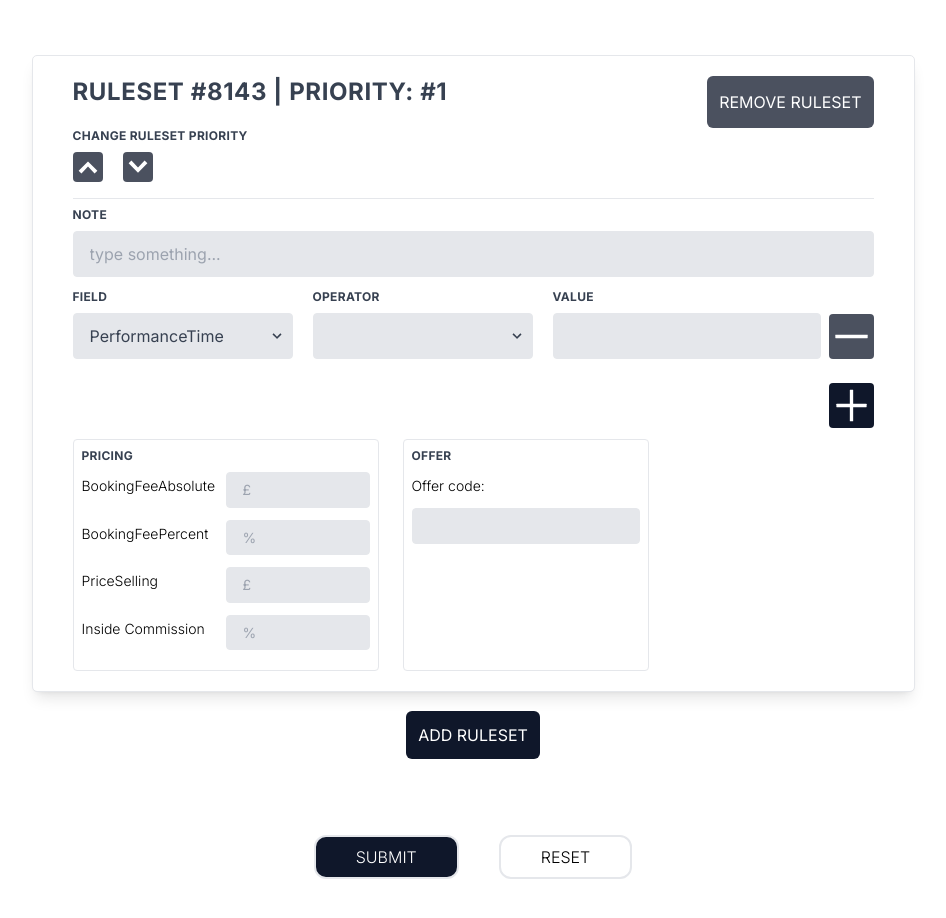
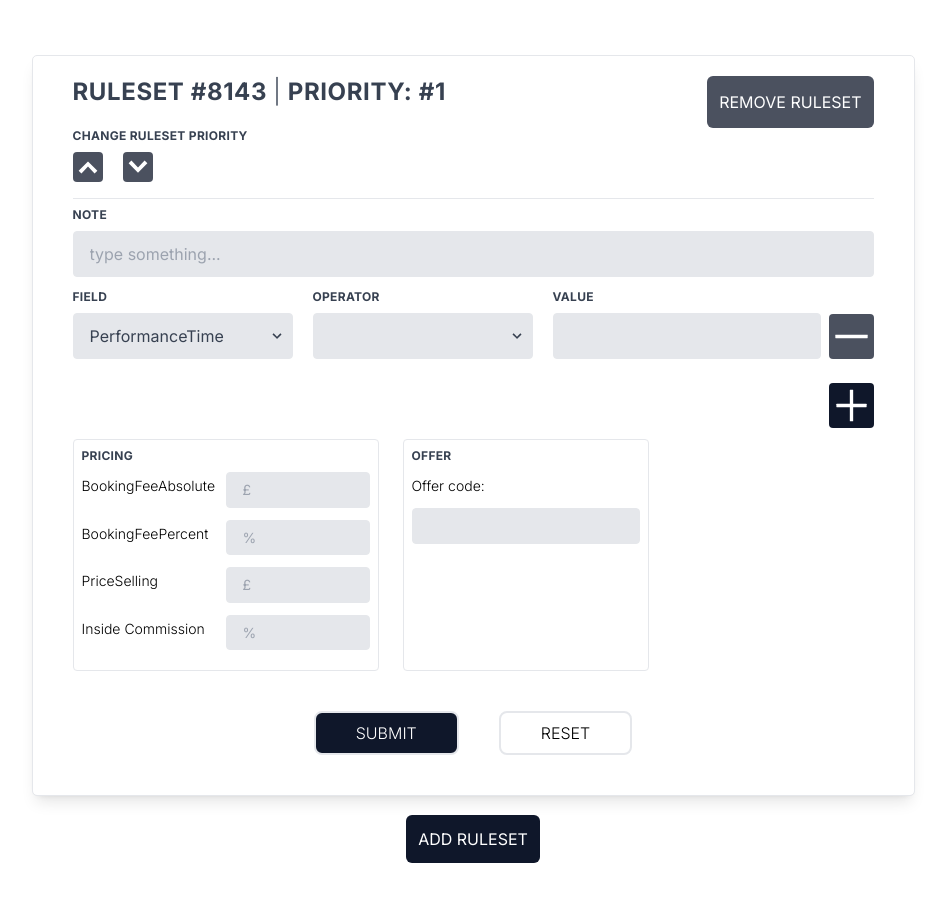
Before and after one commit to RadimKotajnyDev/matrix-price-react, a React (Vite) app: page / in a window 1280 px wide. Shown: the whole page, without its empty margins (167-1113 px from the left). Built offline with nearby package versions, Linux system fonts and the light colour scheme.

Commit message:
fix this commit please

```diff
--- a/src/App.tsx
+++ b/src/App.tsx
@@ -61,14 +61,14 @@ export default function App() {
 
     const operatorsInRuleset = [
         {
-            id: 0,
+            id: 1,
             OperatorsPerField: [
-                {id: 0, operators: defaultOperators}
+                {id: 1, operators: defaultOperators}
             ]
         }
     ]
 
-    const [mappedOperatorArr, setMappedOperatorArr] = useState(operatorsInRuleset);
+    const [mappedOperatorArr, setMappedOperatorArr] = useState([...operatorsInRuleset]);
 
     /** Mapping **/
     function mapOperators(name: string, Ruleset: number, Field: number) {
@@ -114,6 +114,10 @@ export default function App() {
     }
 
     const addFieldHandler = (index: number) => {
+        operatorsInRuleset[index - 1].OperatorsPerField.push({
+            id: index, operators: defaultOperators
+        })
+        setMappedOperatorArr([...operatorsInRuleset])
         const newField: any = {
             id: Ruleset[index - 1].fields.length + 1,
             field: "PerformanceTime",
@@ -126,6 +130,7 @@ export default function App() {
         Ruleset[index - 1].fields.push(newField);
         setRuleset([...Ruleset]);
     }
+
     const remapFieldsIds = (fields: any[]) => {
         return fields.map((field, index) => {
             return {
@@ -143,6 +148,7 @@ export default function App() {
         updatedRuleset[rulesetIndex].fields = remapFieldsIds(updatedFields);
         setRuleset(updatedRuleset);
     };
+
     const handleChange = (event: any, rulesetId: number, fieldId: number) => {
         const {name, value} = event.target;
         setRuleset(prevState => {
@@ -174,9 +180,9 @@ export default function App() {
     };
 
     //TODO: delete code before deploy
-    useEffect(() => {
+    /*useEffect(() => {
         console.log(Ruleset)
-    }, [Ruleset])
+    }, [Ruleset]) */
     useEffect(() => console.log(mappedOperatorArr), [mappedOperatorArr])
 
     const deleteRulesetHandler = (priority: number) => {
@@ -190,7 +196,6 @@ export default function App() {
         setMappedOperatorArr(filteredOptions)
     }
     const AddRulesetHandler = () => {
-        //TODO: add operators
         operatorsInRuleset.push(
             {
                 id: Ruleset.length + 1,
@@ -199,11 +204,11 @@ export default function App() {
                 ]
             }
         )
-        setMappedOperatorArr(operatorsInRuleset)
+        setMappedOperatorArr([...operatorsInRuleset])
         // check if IDs are duplicated
         let newID = Math.floor(Math.random() * 9000) + 1000;
         for (let i = 0; i < Ruleset.length; i++) {
-            console.log(i)
+            //console.log(i)
             if (Ruleset[i].id == newID) {
                 newID = Math.floor(Math.random() * 9000) + 1000;
                 i = 0;
@@ -250,11 +255,13 @@ export default function App() {
     }
 
     function Reset() {
+        /* TODO: delete current ruleset, not all
         //Reset Ruleset Array
         if (confirm("Are you sure you want to reset all rulesets?")) {
             window.location.reload();
             setRuleset(initialRuleset);
         }
+         */
     }
 
     function Submit(e: any) {
@@ -274,7 +281,9 @@ export default function App() {
                             <div className="flex flex-col md:flex-row md:justify-between">
                                 <p className="mb-5 uppercase tracking-wide
                                  text-gray-700 text-2xl font-bold mb-2"
-                                >Ruleset&nbsp;#{id}&nbsp;|&nbsp;Priority:&nbsp;#{priority}</p>
+                                >Ruleset&nbsp;#{id}&nbsp;
+                                    <span className="font-light">|</span>
+                                    &nbsp;Priority:&nbsp;#{priority}</p>
                                 <button onClick={() => deleteRulesetHandler(priority)}
                                         className="cursor-pointer p-3 uppercase rounded-md text-white
                                          bg-slate-900 hover:opacity-75 duration-700 disabled:opacity-75"
@@ -383,6 +392,22 @@ export default function App() {
                                 <Pricing/>
                                 <Offer/>
                             </div>
+                            {/* submit and reset buttons*/}
+                            {/* TODO: submit (PUT method) and delete (DELETE method), pass current ruleset to method argument */}
+                            <div className="flex flex-row justify-center mt-5">
+                                <div className="m-5">
+                                    <button type="submit" value="submit" onClick={(e) => Submit(e)}
+                                            className="w-fit font-light cursor-pointer border-2 p-2 px-10 uppercase
+                             bg-slate-900 text-white rounded-lg hover:opacity-75 duration-700">submit
+                                    </button>
+                                </div>
+                                <div className="m-5">
+                                    <button type="reset" value="reset" onClick={Reset}
+                                            className="w-fit font-light cursor-pointer border-2 p-2 px-10 uppercase
+                             bg-white text-black rounded-lg hover:bg-red-900 hover:text-white duration-700">reset
+                                    </button>
+                                </div>
+                            </div>
                         </form>
                     </div>
                 })
@@ -392,21 +417,6 @@ export default function App() {
                      text-white bg-slate-900 hover:opacity-75 duration-700">add
                 ruleset
             </button>
-            {/* submit and reset buttons*/}
-            <div className="flex flex-row justify-center mt-5">
-                <div className="m-5">
-                    <button type="submit" value="submit" onClick={(e) => Submit(e)}
-                            className="w-fit font-light cursor-pointer border-2 p-2 px-10 uppercase
-                             bg-slate-900 text-white rounded-xl hover:opacity-75 duration-700">submit
-                    </button>
-                </div>
-                <div className="m-5">
-                    <button type="reset" value="reset" onClick={Reset}
-                            className="w-fit font-light cursor-pointer border-2 p-2 px-10 uppercase
-                             bg-white text-black rounded-xl hover:bg-red-900 hover:text-white duration-700">reset
-                    </button>
-                </div>
-            </div>
         </>
     );
 }
```
